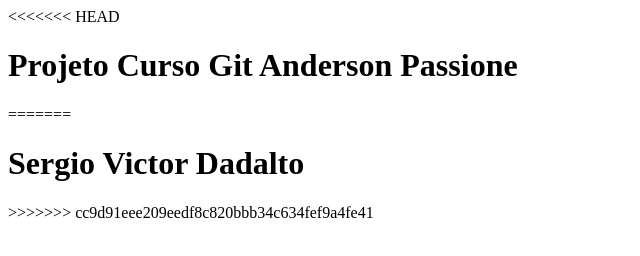
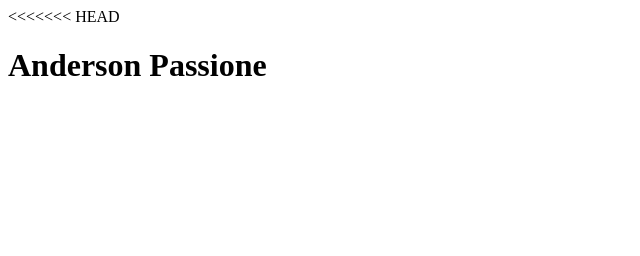
Before and after one commit to RicardoSDAssis/test-git, a plain HTML site: page index.html in a window 1280 px wide. Shown: the whole page, without its empty margins (0-640 px from the left). Drawn offline with Linux system fonts and the light colour scheme.

Commit message:
nova alteração

```diff
--- a/index.html
+++ b/index.html
@@ -3,10 +3,7 @@
 </head>
 <body>
 <<<<<<< HEAD
-<h1>Projeto Curso Git Anderson Passione</h1>
-=======
-<h1>Sergio Victor Dadalto</h1>
->>>>>>> cc9d91eee209eedf8c820bbb34c634fef9a4fe41
+<h1>Anderson Passione</h1>
 </body>
 
 </html>
```
